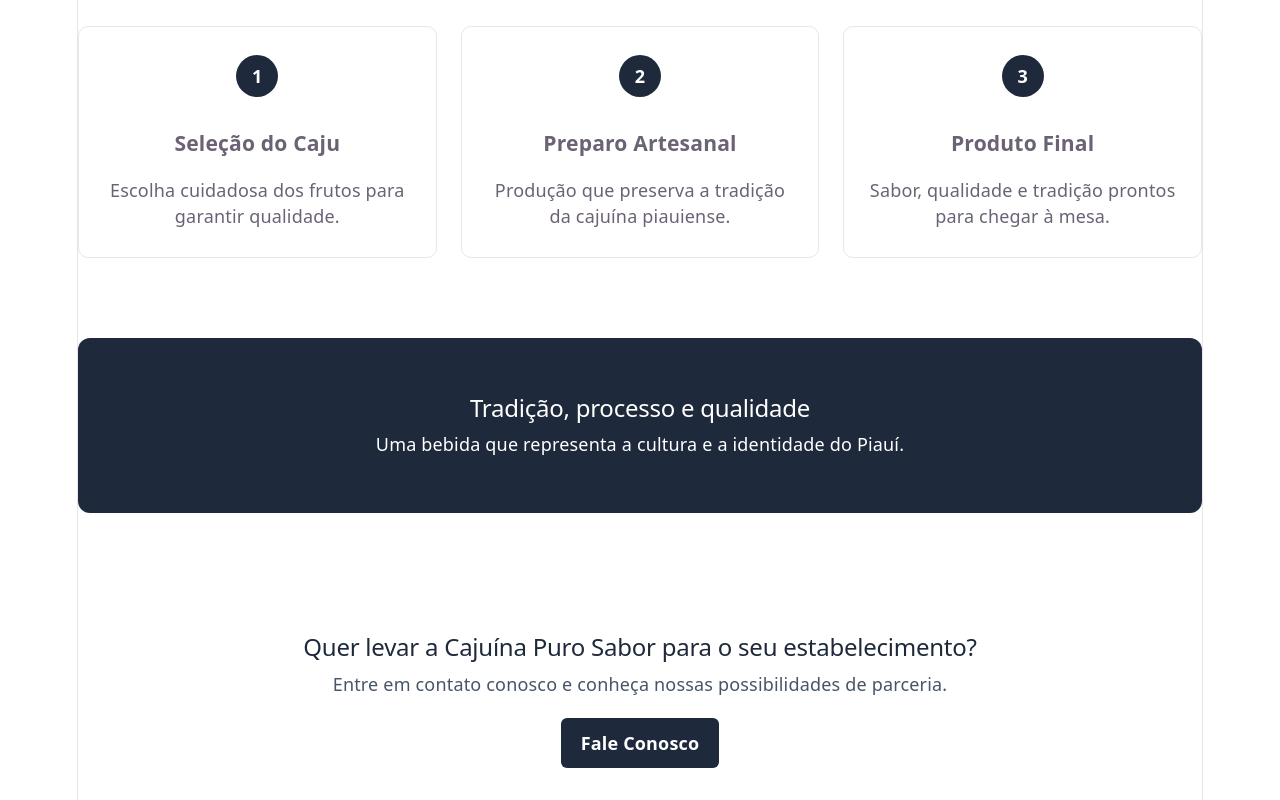
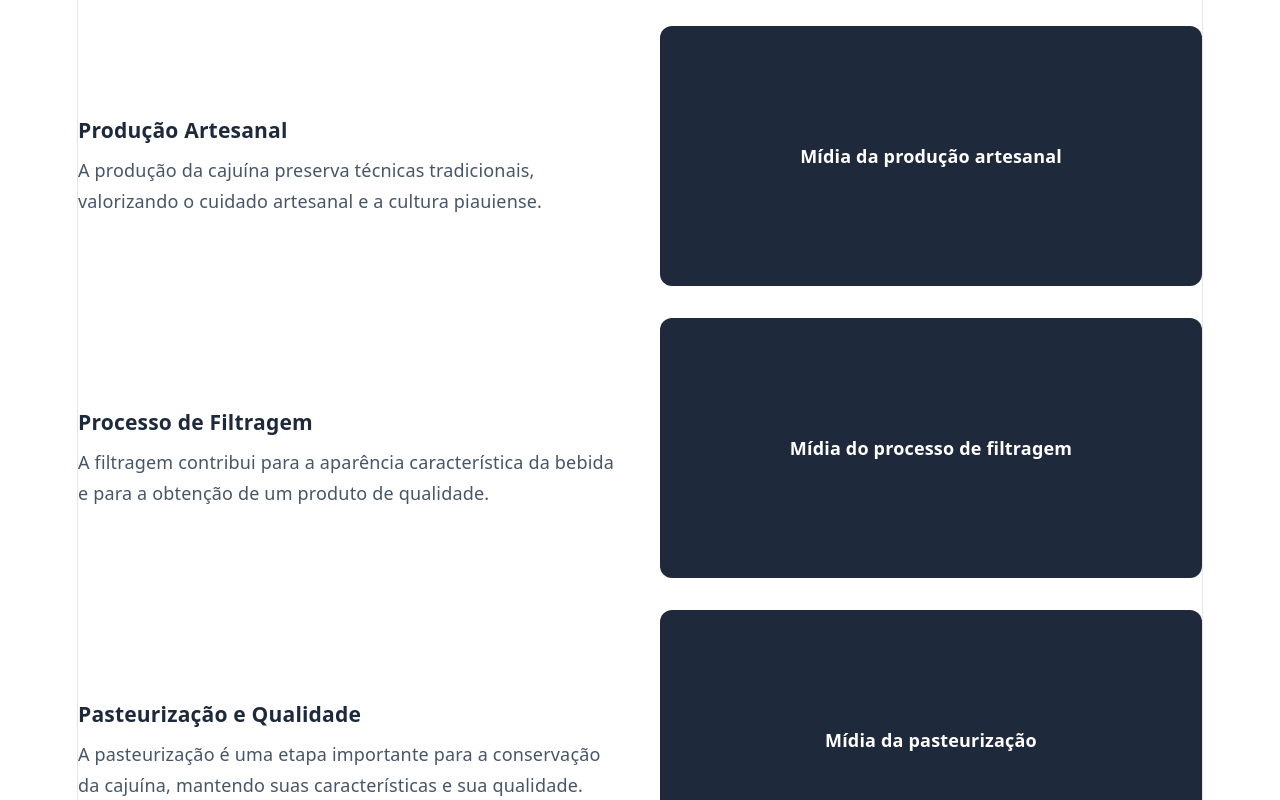
Before and after one commit to givaniltonunes-arch/smt-cajuina-puro-sabor, a React (Vite) app: page / in a window 1280 px wide. Shown: the part 1000-1800 px from the top of the page. Built offline with nearby package versions, Linux system fonts and the light colour scheme.

Commit message:
Melhora acessibilidade da interface

```diff
--- a/src/App.css
+++ b/src/App.css
@@ -53,7 +53,7 @@ nav a:focus {
 .header-button:focus {
   opacity: 0.9;
 }
-}
+
 
 #sobre {
   text-align: center;
@@ -169,30 +169,44 @@ footer {
   margin-bottom: 80px;
 }
 
-.processo-etapas {
-  display: grid;
-  grid-template-columns: repeat(3, 1fr);
-  gap: 24px;
+.processo-detalhes {
   margin-top: 36px;
+  display: flex;
+  flex-direction: column;
+  gap: 32px;
 }
 
-.processo-etapas div {
-  padding: 28px 20px;
-  border: 1px solid #e5e7eb;
-  border-radius: 10px;
+.processo-item {
+  display: grid;
+  grid-template-columns: 1fr 1fr;
+  gap: 40px;
+  align-items: center;
+  text-align: left;
 }
 
-.processo-etapas strong {
-  display: inline-flex;
-  width: 42px;
-  height: 42px;
-  border-radius: 50%;
+.processo-texto h3 {
+  color: #1e293b;
+  margin-bottom: 12px;
+}
+
+.processo-texto p {
+  color: #475569;
+  line-height: 1.7;
+}
+
+.processo-midia {
+  min-height: 220px;
   background-color: #1e293b;
-  color: white;
+  color: #ffffff;
+  border-radius: 12px;
+  display: flex;
   align-items: center;
   justify-content: center;
-  margin-bottom: 12px;
+  font-weight: 700;
+  text-align: center;
+  padding: 20px;
 }
+
 
 .destaque {
   background-color: #1e293b;
@@ -281,3 +295,12 @@ footer {
   padding: 20px 10px 50px;
 }
 }
+@media (prefers-reduced-motion: reduce) {
+  *,
+  *::before,
+  *::after {
+    scroll-behavior: auto !important;
+    transition: none !important;
+    animation: none !important;
+  }
+}
--- a/src/App.jsx
+++ b/src/App.jsx
@@ -55,35 +55,58 @@ function App() {
         </section>
 
         <section id="processo" className="processo">
-          <span className="section-label">Como fazemos</span>
+  <span className="section-label">Nosso processo</span>
 
-          <h2>Nosso Processo Artesanal</h2>
+  <h2>Processo Produtivo</h2>
 
   <p className="section-intro">
-            Cuidado e tradição em cada etapa da produção.
+    Tradição, cuidado e qualidade em cada etapa da produção da cajuína.
   </p>
 
-          <div className="processo-etapas">
-            <div>
-              <strong>1</strong>
-              <h3>Seleção do Caju</h3>
-              <p>Escolha cuidadosa dos frutos para garantir qualidade.</p>
+  <div className="processo-detalhes">
+    <div className="processo-item">
+      <div className="processo-texto">
+        <h3>Produção Artesanal</h3>
+        <p>
+          A produção da cajuína preserva técnicas tradicionais,
+          valorizando o cuidado artesanal e a cultura piauiense.
+        </p>
       </div>
 
-            <div>
-              <strong>2</strong>
-              <h3>Preparo Artesanal</h3>
-              <p>Produção que preserva a tradição da cajuína piauiense.</p>
+      <div className="processo-midia">
+        <span>Mídia da produção artesanal</span>
+      </div>
     </div>
 
-            <div>
-              <strong>3</strong>
-              <h3>Produto Final</h3>
-              <p>Sabor, qualidade e tradição prontos para chegar à mesa.</p>
+    <div className="processo-item">
+      <div className="processo-texto">
+        <h3>Processo de Filtragem</h3>
+        <p>
+          A filtragem contribui para a aparência característica da
+          bebida e para a obtenção de um produto de qualidade.
+        </p>
+      </div>
+
+      <div className="processo-midia">
+        <span>Mídia do processo de filtragem</span>
+      </div>
+    </div>
+
+    <div className="processo-item">
+      <div className="processo-texto">
+        <h3>Pasteurização e Qualidade</h3>
+        <p>
+          A pasteurização é uma etapa importante para a conservação
+          da cajuína, mantendo suas características e sua qualidade.
+        </p>
+      </div>
+
+      <div className="processo-midia">
+        <span>Mídia da pasteurização</span>
+      </div>
     </div>
   </div>
 </section>
-
         <section className="destaque">
           <h2>Tradição, processo e qualidade</h2>
           <p>
```
Lines whose indentation alone changed are shown as unchanged.
